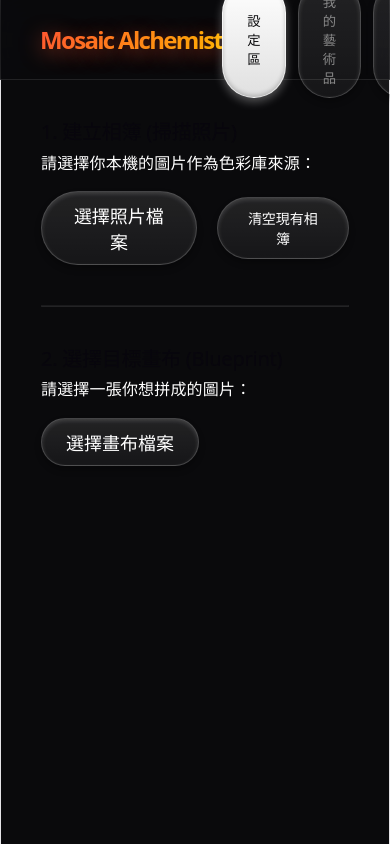
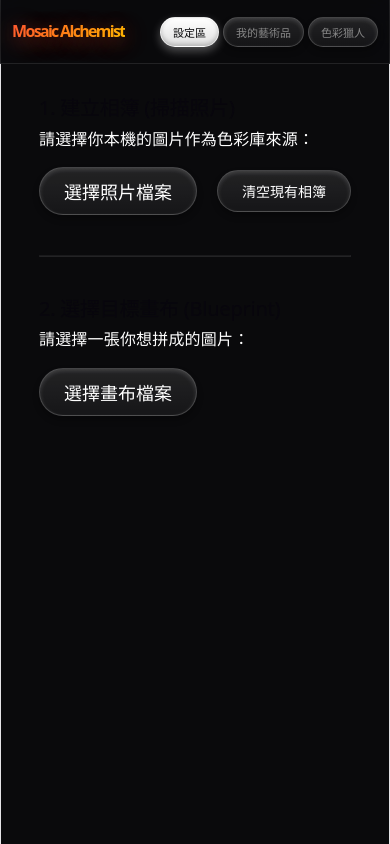
Before and after one commit to KP7-tech/mosaic-photo-album, a React (Vite) app: page / in a window 390 px wide. Built offline with nearby package versions, Linux system fonts and the light colour scheme.

Commit message:
feat: implement core mosaic album UI with responsive layout and state management

```diff
--- a/src/App.css
+++ b/src/App.css
@@ -193,8 +193,36 @@ h1 {
   to { opacity: 1; transform: translateY(0); }
 }
 
-/* Glassmorphism for Color Hunter Panel is defined in inline styles in ColorHunter.jsx,
-   but we enhance it here if needed */
+/* Mobile Responsive Header */
+@media (max-width: 600px) {
+  .header {
+    padding: 0 12px;
+    height: 64px;
+    gap: 8px;
+  }
+
+  h1 {
+    font-size: 16px;
+    white-space: nowrap;
+  }
+
+  .tabs {
+    gap: 4px;
+  }
+
+  .tabs button {
+    padding: 6px 12px;
+    font-size: 11px;
+    border-radius: 9999px;
+  }
+
+  .main-content {
+    margin-top: 64px;
+    padding: 12px;
+  }
+}
+
+/* Glassmorphism for Color Hunter Panel */
 .color-hunter-container {
   backdrop-filter: blur(30px);
   border: 1px solid rgba(255, 255, 255, 0.1);
--- a/src/App.jsx
+++ b/src/App.jsx
@@ -211,7 +211,7 @@ function App() {
                       width: `${(p.w / canvasSize.w) * 100}%`,
                       height: `${(p.h / canvasSize.h) * 100}%`,
                       cursor: p.state === 'missing' ? 'pointer' : 'default',
-                      border: p.state === 'missing' ? '1px dashed rgba(255,255,255,0.5)' : 'none',
+                      border: p.state === 'missing' ? '0.5px dashed rgba(255,255,255,0.15)' : 'none',
                       backgroundColor: p.state === 'missing' && p.id === targetPiece?.id ? 'rgba(255, 255, 255, 0.3)' : 'transparent',
                       pointerEvents: p.state === 'missing' ? 'auto' : 'none'
                     }}
```
